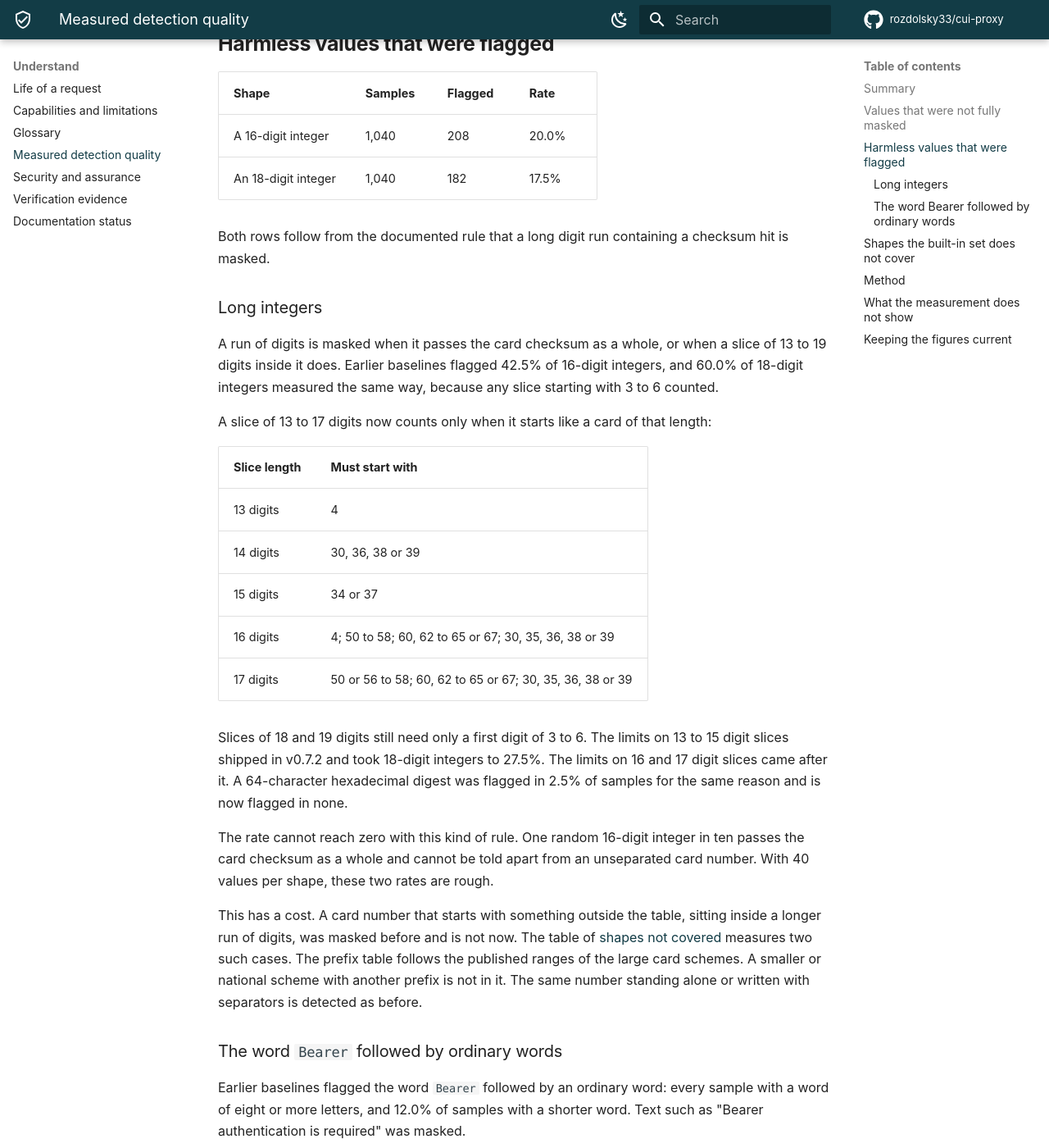
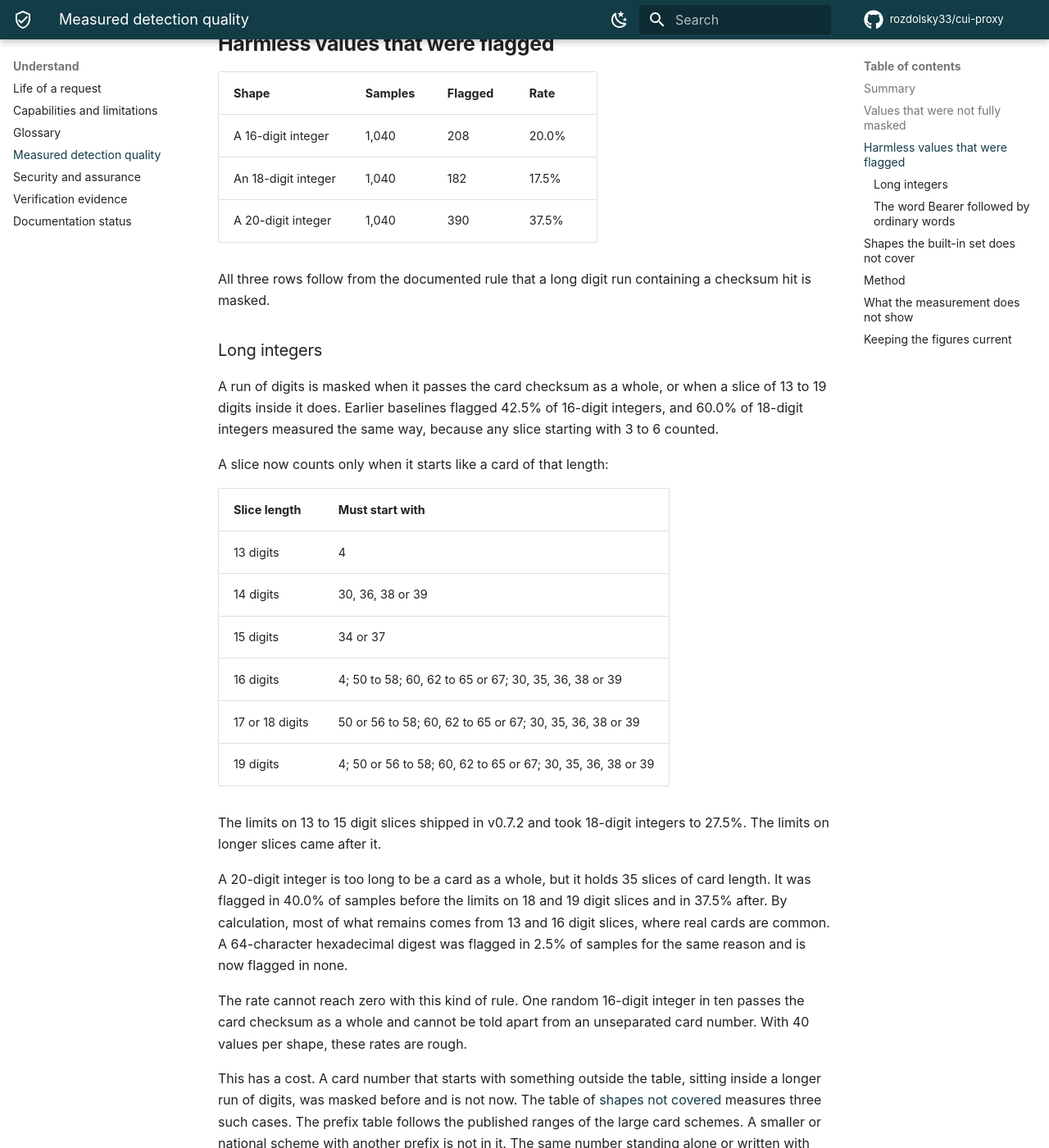
Before and after one commit to rozdolsky33/cui-proxy, an MkDocs documentation site: the page built from docs/detection-quality.md, in a window 1280 px wide and 1400 px high, scrolled down 2351 px. Shown: the whole window at 82% size. Built offline with MkDocs 1.6.1 and Material for MkDocs 9.7.7, drawn with Linux system fonts in a browser that asks for light colours; comment, search, counter and statistics services are not loaded; the version menu is left out; some of the changed text lies outside the part shown.

Commit message:
fix(detect): require a card prefix for 18 and 19 digit slices of digit runs
Limit 18 and 19 digit slices of a longer digit run to prefixes that cards
of those lengths use: the 17-digit list for 18 digits, and that list plus
4 for 19 digits. Every slice length now has a prefix rule.

The measured gain is small. A 20-digit integer was flagged in 40.0% of
samples before and 37.5% after, because 13 and 16 digit slices account for
most hits. A 19-digit number with another prefix inside a longer digit run
is no longer reliably masked; the evaluation corpus measures that case.

Co-Authored-By: Claude Fable 5.2 <noreply@anthropic.com>

```diff
--- a/docs/detection-quality.md
+++ b/docs/detection-quality.md
@@ -34,13 +34,13 @@ Measured on the detectors at the commit that last changed
 | `ssn` | 4 | 4,160 | 0 | 0.0% |
 | `card` | 2 | 2,080 | 0 | 0.0% |
 | `secret` | 5 | 3,360 | 0 | 0.0% |
-| Other ordinary values | 12 | 12,480 | 390 | 3.1% |
-| All | 35 | 34,560 | 390 | 1.1% |
+| Other ordinary values | 13 | 13,520 | 780 | 5.8% |
+| All | 36 | 35,600 | 780 | 2.2% |
 
 Every shape counts equally in these totals. A family's rate therefore
 depends on which shapes were chosen, not on how often each occurs in real
-work. The rate for other ordinary values, for example, comes from two shapes
-out of twelve.
+work. The rate for other ordinary values, for example, comes from three shapes
+out of thirteen.
 
 ## Values that were not fully masked
 
@@ -68,8 +68,9 @@ describes that behavior.
 |---|---|---|---|
 | A 16-digit integer | 1,040 | 208 | 20.0% |
 | An 18-digit integer | 1,040 | 182 | 17.5% |
+| A 20-digit integer | 1,040 | 390 | 37.5% |
 
-Both rows follow from the documented rule that a long digit run containing a
+All three rows follow from the documented rule that a long digit run containing a
 checksum hit is masked.
 
 ### Long integers
@@ -79,7 +80,7 @@ when a slice of 13 to 19 digits inside it does. Earlier baselines flagged
 42.5% of 16-digit integers, and 60.0% of 18-digit integers measured the same
 way, because any slice starting with 3 to 6 counted.
 
-A slice of 13 to 17 digits now counts only when it starts like a card of
+A slice now counts only when it starts like a card of
 that length:
 
 | Slice length | Must start with |
@@ -88,23 +89,28 @@ that length:
 | 14 digits | 30, 36, 38 or 39 |
 | 15 digits | 34 or 37 |
 | 16 digits | 4; 50 to 58; 60, 62 to 65 or 67; 30, 35, 36, 38 or 39 |
-| 17 digits | 50 or 56 to 58; 60, 62 to 65 or 67; 30, 35, 36, 38 or 39 |
+| 17 or 18 digits | 50 or 56 to 58; 60, 62 to 65 or 67; 30, 35, 36, 38 or 39 |
+| 19 digits | 4; 50 or 56 to 58; 60, 62 to 65 or 67; 30, 35, 36, 38 or 39 |
 
-Slices of 18 and 19 digits still need only a first digit of 3 to 6. The
-limits on 13 to 15 digit slices shipped in v0.7.2 and took 18-digit integers
-to 27.5%. The limits on 16 and 17 digit slices came after it. A 64-character
+The limits on 13 to 15 digit slices shipped in v0.7.2 and took 18-digit
+integers to 27.5%. The limits on longer slices came after it.
+
+A 20-digit integer is too long to be a card as a whole, but it holds 35
+slices of card length. It was flagged in 40.0% of samples before the limits
+on 18 and 19 digit slices and in 37.5% after. By calculation, most of what
+remains comes from 13 and 16 digit slices, where real cards are common. A 64-character
 hexadecimal digest was flagged in 2.5% of samples for the same reason and is
 now flagged in none.
 
 The rate cannot reach zero with this kind of rule. One random 16-digit
 integer in ten passes the card checksum as a whole and cannot be told apart
-from an unseparated card number. With 40 values per shape, these two rates
+from an unseparated card number. With 40 values per shape, these rates
 are rough.
 
 This has a cost. A card number that starts with something outside the table,
 sitting inside a longer run of digits, was masked before and is not now. The
 table of [shapes not covered](#shapes-the-built-in-set-does-not-cover)
-measures two such cases. The prefix table follows the published ranges of
+measures three such cases. The prefix table follows the published ranges of
 the large card schemes. A smaller or national scheme with another prefix is
 not in it. The same number standing alone or written with separators is
 detected as before.
@@ -160,6 +166,7 @@ defect in a documented claim. If they matter to you, add
 | 32-character hexadecimal string | 1,040 | 0 |
 | 13-digit card-like number starting with 5 or 6, inside a longer digit run | 1,040 | 0 |
 | 16-digit card-like number starting with 31, 33, 59, 61, 66 or 69, inside a longer digit run | 1,040 | 26 |
+| 19-digit card-like number starting with 33, 51, 61 or 69, inside a longer digit run | 1,040 | 234 |
 
 The lowercase `bearer` form is not stated in the rules guide, and it was
 masked in every sample.
@@ -190,8 +197,8 @@ corpus of this kind can measure them:
   punctuation directly before or after, and non-ASCII neighbors. There are
   35 contexts in total. Values that span lines use three multi-line
   contexts.
-- **Scale.** 40 values per shape. 56 positive shapes and 35 negative shapes
-  give 89,080 samples.
+- **Scale.** 40 values per shape. 58 positive shapes and 36 negative shapes
+  give 92,200 samples.
 - **Scoring.** A positive is fully masked, partly masked or missed, by the
   bytes that detected spans cover. A negative is flagged when any span
   touches it.
```
Also changed, not shown: other parts of docs/detection-quality.md (+2 -2 lines), docs/maintaining.md (+1 -0 lines), docs/rules.md (+1 -1 lines), 6 other files.
